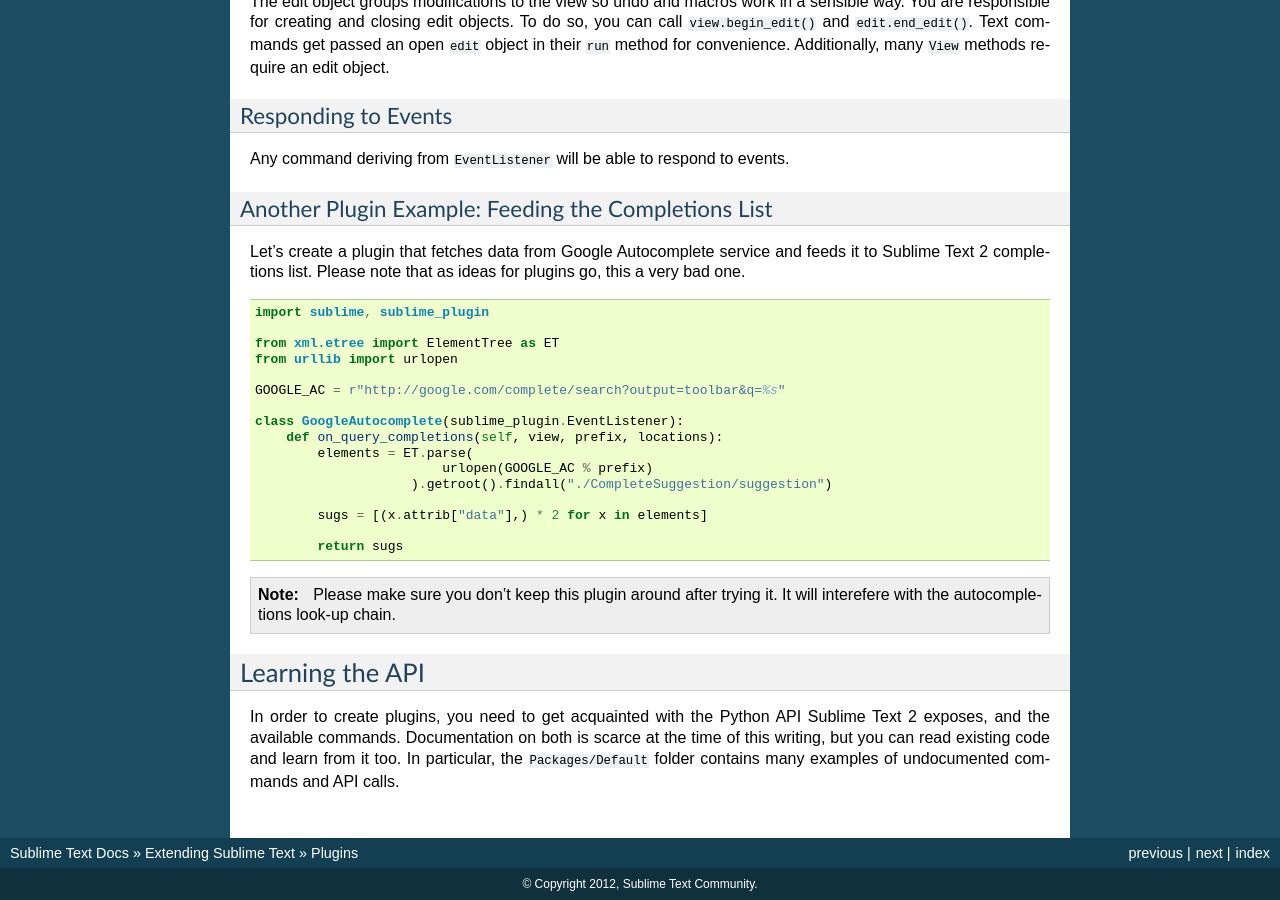
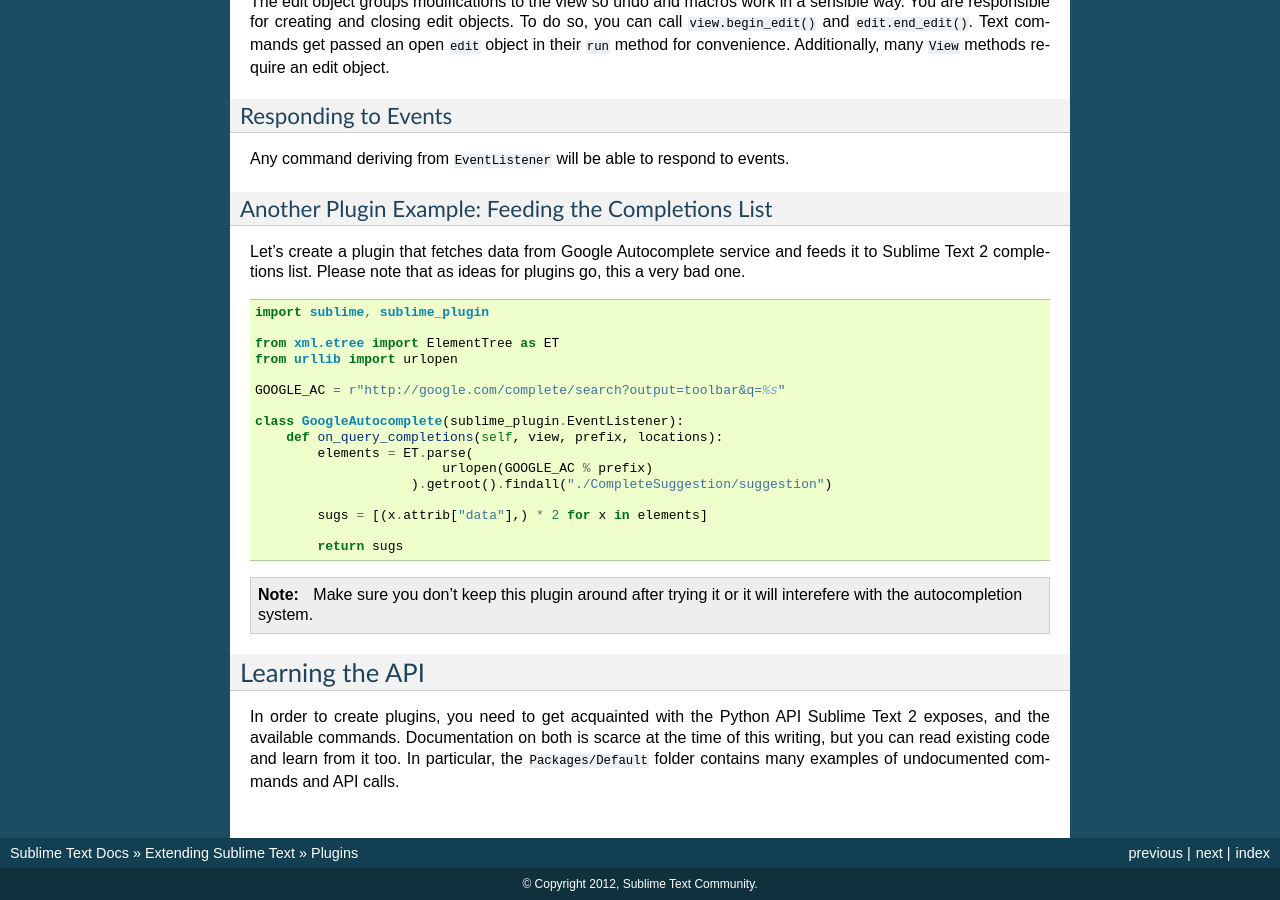
Before and after one commit to guillermooo/sublime-undocs, a Sphinx documentation site: the page built from source/extensibility/plugins.rst, in a window 1280 px wide and 900 px high, scrolled down 2484 px. Built offline with Sphinx 7.4.7, drawn with Linux system fonts in a browser that asks for light colours.

Commit message:
less pedantry

```diff
--- a/source/extensibility/plugins.rst
+++ b/source/extensibility/plugins.rst
@@ -191,8 +191,8 @@ plugins go, this a very bad one.
 	        return sugs
 
 .. note::
-	Please make sure you don't keep this plugin around after trying it. It will
-	interefere with the autocompletions look-up chain.
+	Make sure you don't keep this plugin around after trying it or it will
+	interefere with the autocompletion system.
 
 
 Learning the API
```
